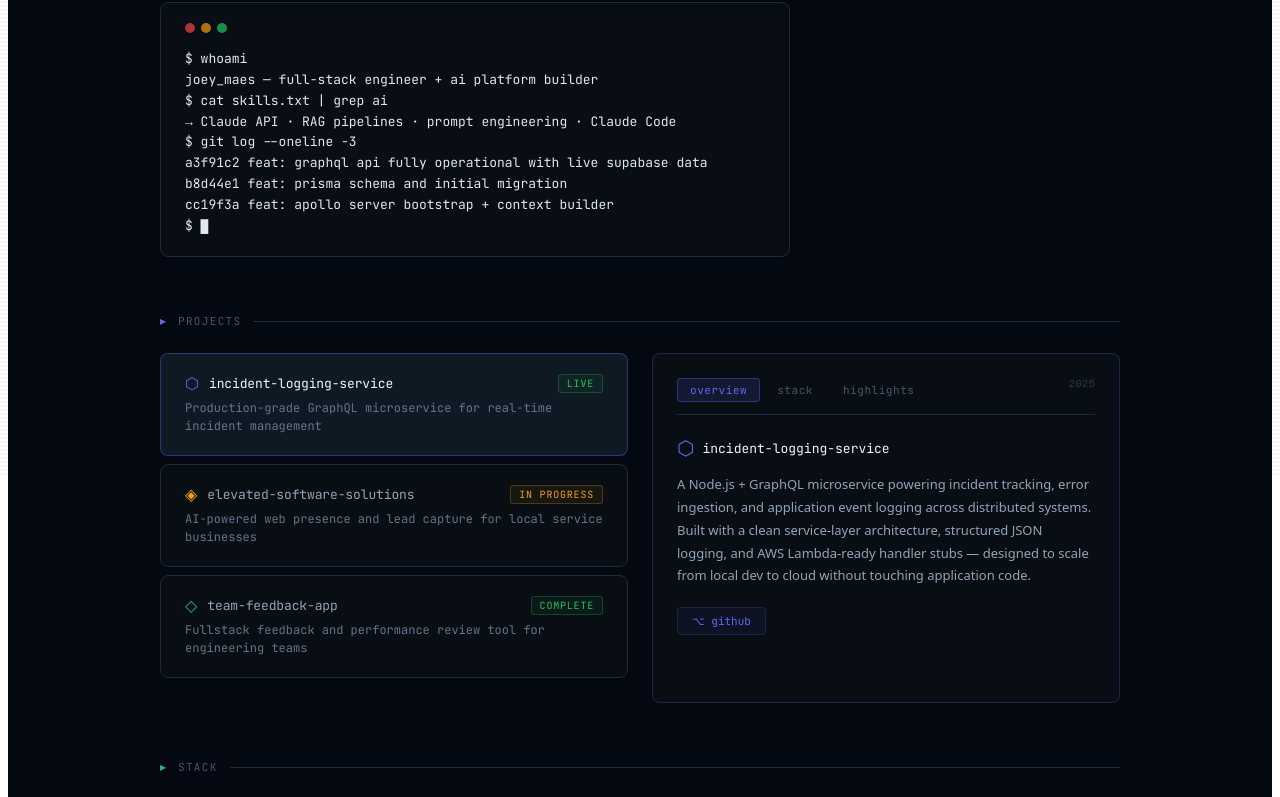
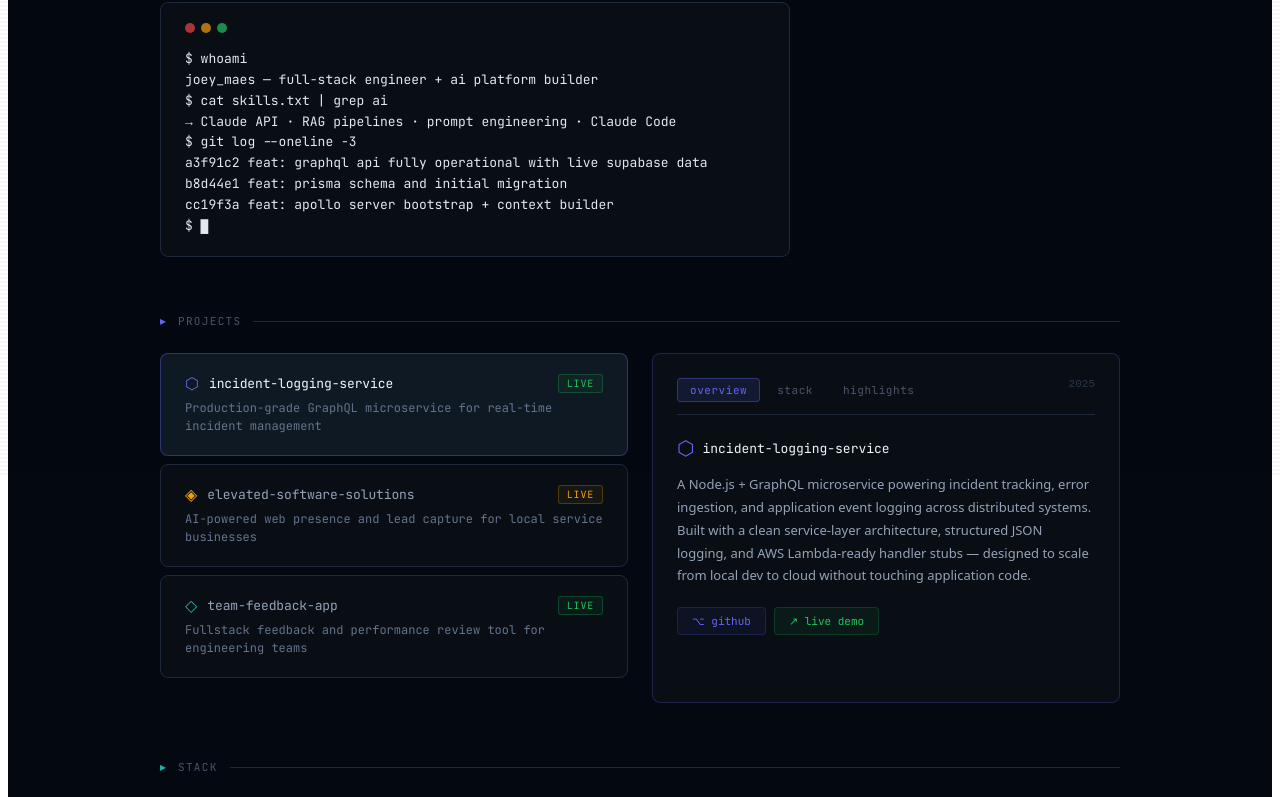
Before and after one commit to just-Joey/fullstack-portfolio, a React (Vite) app: page / in a window 1280 px wide. Shown: the part 323-1120 px from the top of the page. Built offline with nearby package versions, Linux system fonts and the light colour scheme.

Commit message:
added links to live projects

```diff
--- a/src/Portfolio.tsx
+++ b/src/Portfolio.tsx
@@ -20,16 +20,17 @@ const projects = [
       "DataLoader wired for N+1 prevention",
       "AWS Lambda handler stub — deploy-ready with one config change",
       "Structured Pino logging — CloudWatch-native JSON output",
+      "Claude API integration as AI-generated incident summaries with root cause analysis and risk scoring",
     ],
     github: "https://github.com/joeymaes",
-    live: null,
+    live: "https://incident-logging.onrender.com/graphql",
     color: "#6366f1",
     icon: "⬡",
   },
   {
     id: "elevated",
     label: "elevated-software-solutions",
-    status: "IN PROGRESS",
+    status: "LIVE",
     statusColor: "#f59e0b",
     year: "2025",
     tagline: "AI-powered web presence and lead capture for local service businesses",
@@ -44,14 +45,14 @@ const projects = [
       "AI framed as 'virtual assistant' for client trust and adoption",
     ],
     github: "https://github.com/joeymaes",
-    live: null,
+    live: "https://elevated-software.vercel.app",
     color: "#f59e0b",
     icon: "◈",
   },
   {
     id: "feedback",
     label: "team-feedback-app",
-    status: "COMPLETE",
+    status: "LIVE",
     statusColor: "#22c55e",
     year: "2025",
     tagline: "Fullstack feedback and performance review tool for engineering teams",
@@ -65,7 +66,7 @@ const projects = [
       "Responsive React frontend with role-based views",
     ],
     github: "https://github.com/joeymaes",
-    live: null,
+    live: "https://your-team-feedback-url.vercel.app",
     color: "#14b8a6",
     icon: "◇",
   },
```
